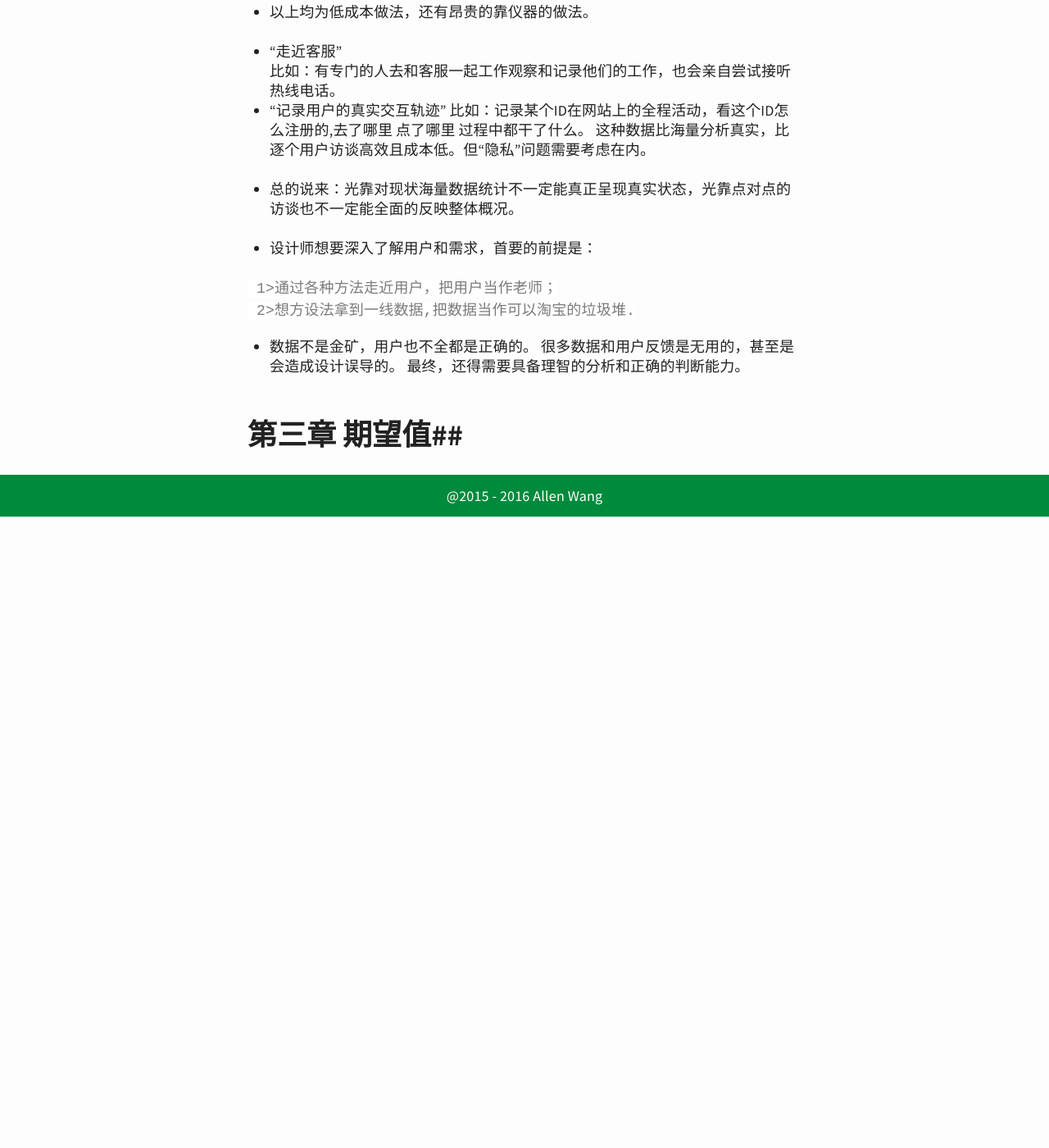
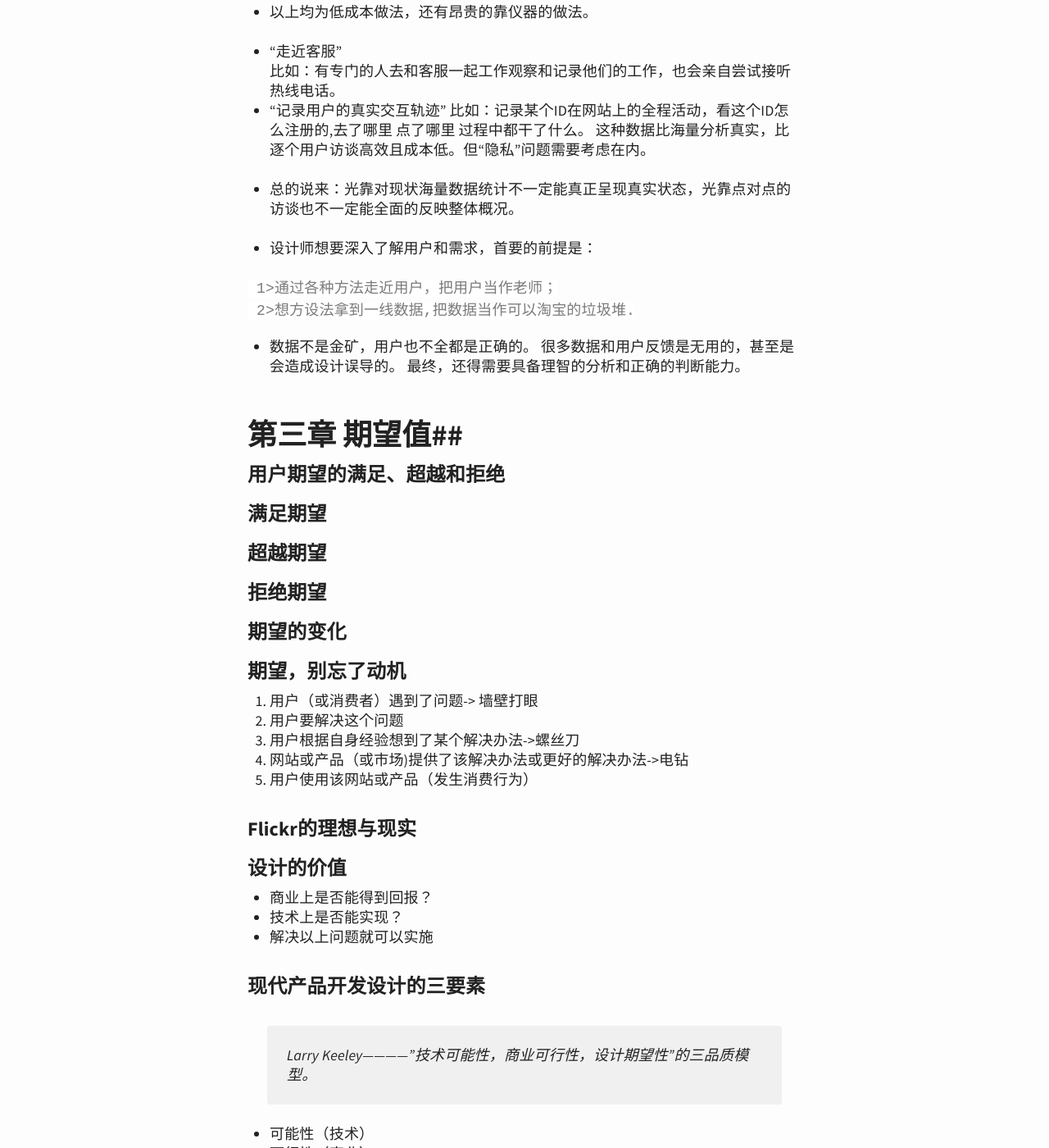
Before and after one commit to allen7wang/allen7wang.github.io, a Jekyll site: the page built from _posts/2016-04-10-Review-of-UCD-Sparks.md, in a window 1280 px wide and 1400 px high, scrolled down 7817 px. Shown: the whole window at 82% size. Built offline with Jekyll 4.4.1, drawn with Linux system fonts in a browser that asks for light colours; before the commit the page ends 8447 px from its top, so only the background shows below that; some of the changed text lies outside the part shown.

Commit message:
Review of UCD Sparks

```diff
--- a/_posts/2016-04-10-Review-of-UCD-Sparks.md
+++ b/_posts/2016-04-10-Review-of-UCD-Sparks.md
@@ -263,3 +263,38 @@ categories: PM
      最终，还得需要具备理智的分析和正确的判断能力。
 
 ## 第三章 期望值##
+
+### 用户期望的满足、超越和拒绝
+
+##### 满足期望
+##### 超越期望
+##### 拒绝期望
+##### 期望的变化
+
+### 期望，别忘了动机
+1.     用户（或消费者）遇到了问题-> 墙壁打眼
+2.     用户要解决这个问题
+3.     用户根据自身经验想到了某个解决办法->螺丝刀
+4.     网站或产品（或市场)提供了该解决办法或更好的解决办法->电钻
+5.     用户使用该网站或产品（发生消费行为）
+
+### Flickr的理想与现实
+
+### 设计的价值
+
+*    商业上是否能得到回报？
+*    技术上是否能实现？
+*    解决以上问题就可以实施
+
+##### 现代产品开发设计的三要素
+>   Larry  Keeley————"技术可能性，商业可行性，设计期望性"的三品质模型。
+
+*    可能性（技术）
+*    可行性（商业）
+*    期望性（设计）
+
+>    口渴：Need->饮品 Desire->绿茶
+
+### 期望值与需求的一点意见
+##### 用户的期望值产生于需求，而非体验。
+##### 体验好的东西，并非是要都作的
```
